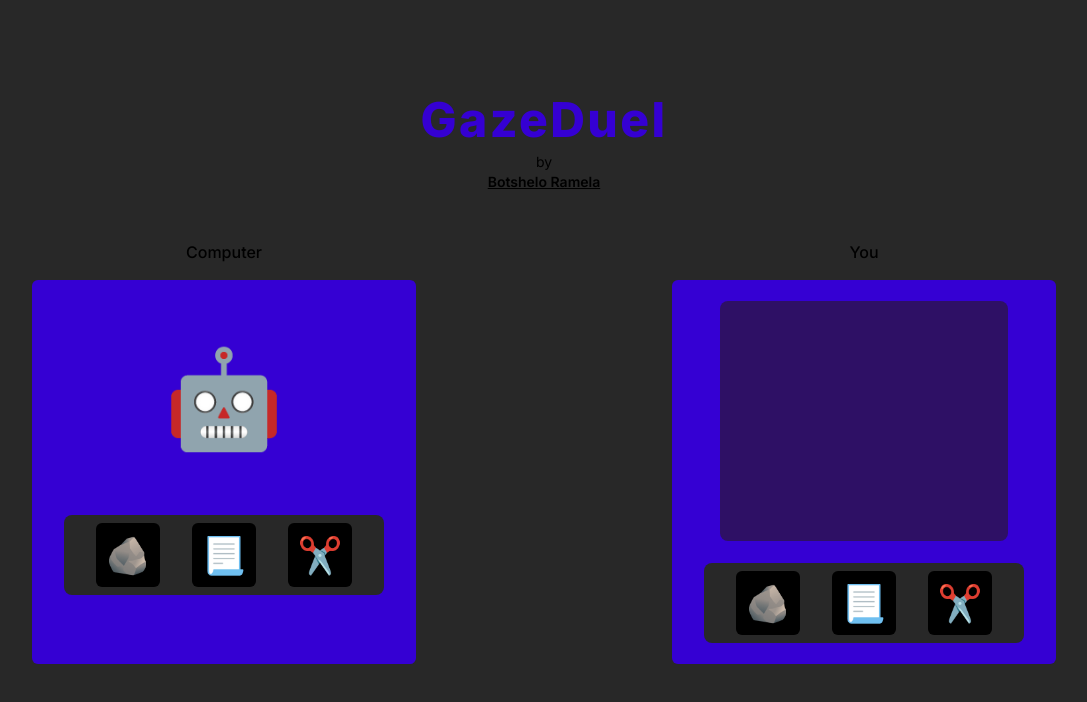
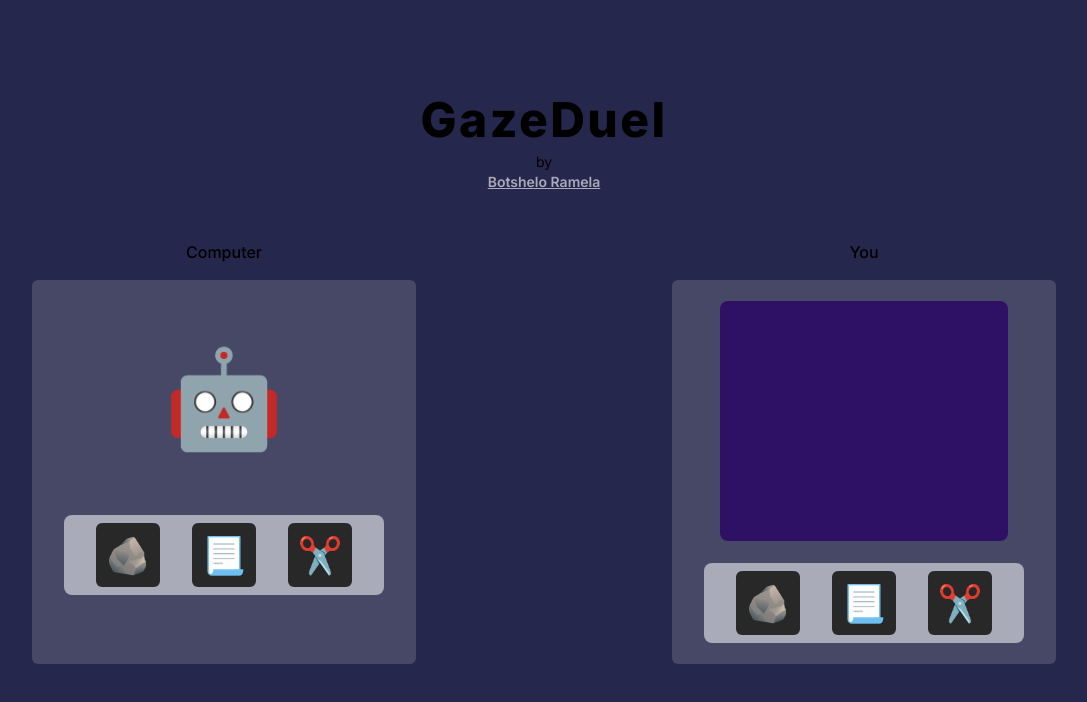
Before and after one commit to BotsheloRamela/GazeDuel, a Next.js app: page / in a window 1280 px wide. Shown: the top 702 px of the page, without its empty margins (96-1183 px from the left). Built offline with nearby package versions, Linux system fonts and the light colour scheme.

Commit message:
refactor(ui): Updated UI color

```diff
--- a/app/page.tsx
+++ b/app/page.tsx
@@ -35,38 +35,38 @@ export default function Home() {
   }, [])
 
   return (
-    <main className="flex min-h-screen flex-col items-center justify-between p-24 h-[100vh] bg-[#282828]">
+    <main className="flex min-h-screen flex-col items-center justify-between p-24 h-[100vh] bg-[#25274d]">
       <div className='text-center'>
-        <h1 className='text-5xl font-extrabold pb-2 tracking-wider text-[#3500d3]'>GazeDuel</h1>
+        <h1 className='text-5xl font-extrabold pb-2 tracking-wider'>GazeDuel</h1>
         <h3 className='text-sm'>by</h3>
-        <h3 className='text-sm font-semibold ]'><a href="https://github.com/BotsheloRamela" target='_blank' className='underline'>Botshelo Ramela</a></h3>
+        <h3 className='text-sm font-semibold text-[#aaabb8]'><a href="https://github.com/BotsheloRamela" target='_blank' className='underline'>Botshelo Ramela</a></h3>
       </div>
 
       <div className='flex flex-row p-12 gap-64'>
         <div className='text-center'>
           <h5 className='font-medium'>Computer</h5>
-          <div className='bg-[#3500d3] flex flex-col items-center justify-evenly h-96 w-96 rounded-md mt-4 p -12'>
+          <div className='bg-[#464866] flex flex-col items-center justify-evenly h-96 w-96 rounded-md mt-4 p -12'>
             <p className='text-8xl'>🤖</p>
-            <div className='bg-[#282828] rounded-lg h-20 w-80 flex justify-evenly items-center'>
-              <div className='h-16 w-16 bg-black rounded-md text-4xl flex justify-center items-center'>🪨</div>
-              <div className='h-16 w-16 bg-black rounded-md text-4xl flex justify-center items-center'>📃</div>
-              <div className='h-16 w-16 bg-black rounded-md text-4xl flex justify-center items-center'>✂️</div>
+            <div className='bg-[#aaabb8] rounded-lg h-20 w-80 flex justify-evenly items-center'>
+              <div className='h-16 w-16 bg-[#282828] rounded-md text-4xl flex justify-center items-center'>🪨</div>
+              <div className='h-16 w-16 bg-[#282828] rounded-md text-4xl flex justify-center items-center'>📃</div>
+              <div className='h-16 w-16 bg-[#282828] rounded-md text-4xl flex justify-center items-center'>✂️</div>
             </div>
           </div>
         </div>
         <div className='text-center'>
           <h5 className='font-medium'>You</h5>
-          <div className='bg-[#3500d3] flex flex-col items-center justify-evenly h-96 w-96 rounded-md mt-4 p -12'>
+          <div className='bg-[#464866] flex flex-col items-center justify-evenly h-96 w-96 rounded-md mt-4 p -12'>
             {/* Camera   */}
             <div className='bg-violet-950 h-60 w-72 rounded-lg'>
               <div>
                 {/* <video ref={videoRef} autoPlay className='h-60'></video> */}
               </div>
             </div>
-            <div className='bg-[#282828] rounded-lg h-20 w-80 flex justify-evenly items-center'>
-            <div className='h-16 w-16 bg-black rounded-md text-4xl flex justify-center items-center'>🪨</div>
-              <div className='h-16 w-16 bg-black rounded-md text-4xl flex justify-center items-center'>📃</div>
-              <div className='h-16 w-16 bg-black rounded-md text-4xl flex justify-center items-center'>✂️</div>
+            <div className='bg-[#aaabb8] rounded-lg h-20 w-80 flex justify-evenly items-center'>
+            <div className='h-16 w-16 bg-[#282828] rounded-md text-4xl flex justify-center items-center'>🪨</div>
+              <div className='h-16 w-16 bg-[#282828] rounded-md text-4xl flex justify-center items-center'>📃</div>
+              <div className='h-16 w-16 bg-[#282828] rounded-md text-4xl flex justify-center items-center'>✂️</div>
             </div>
           </div>
         </div>
```
